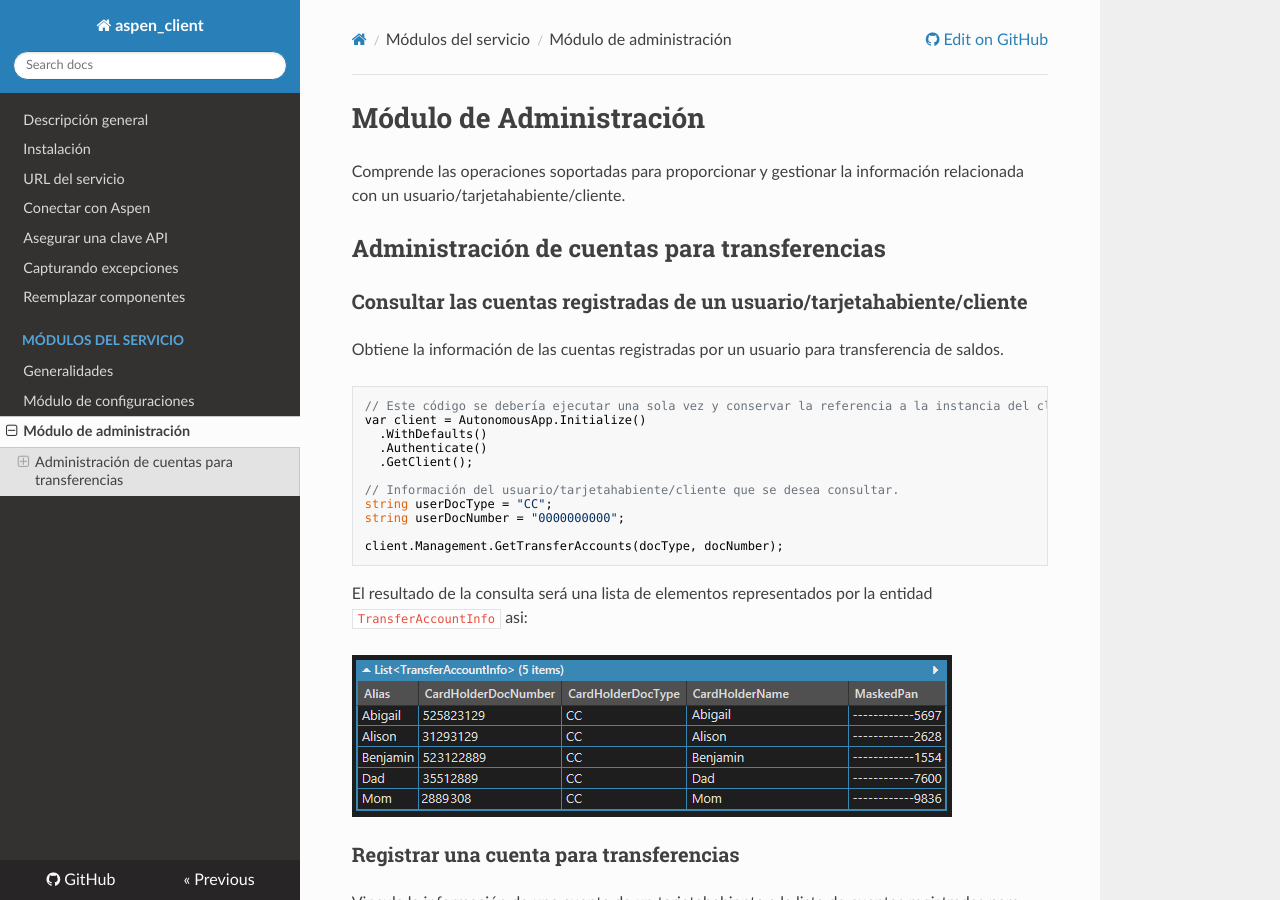
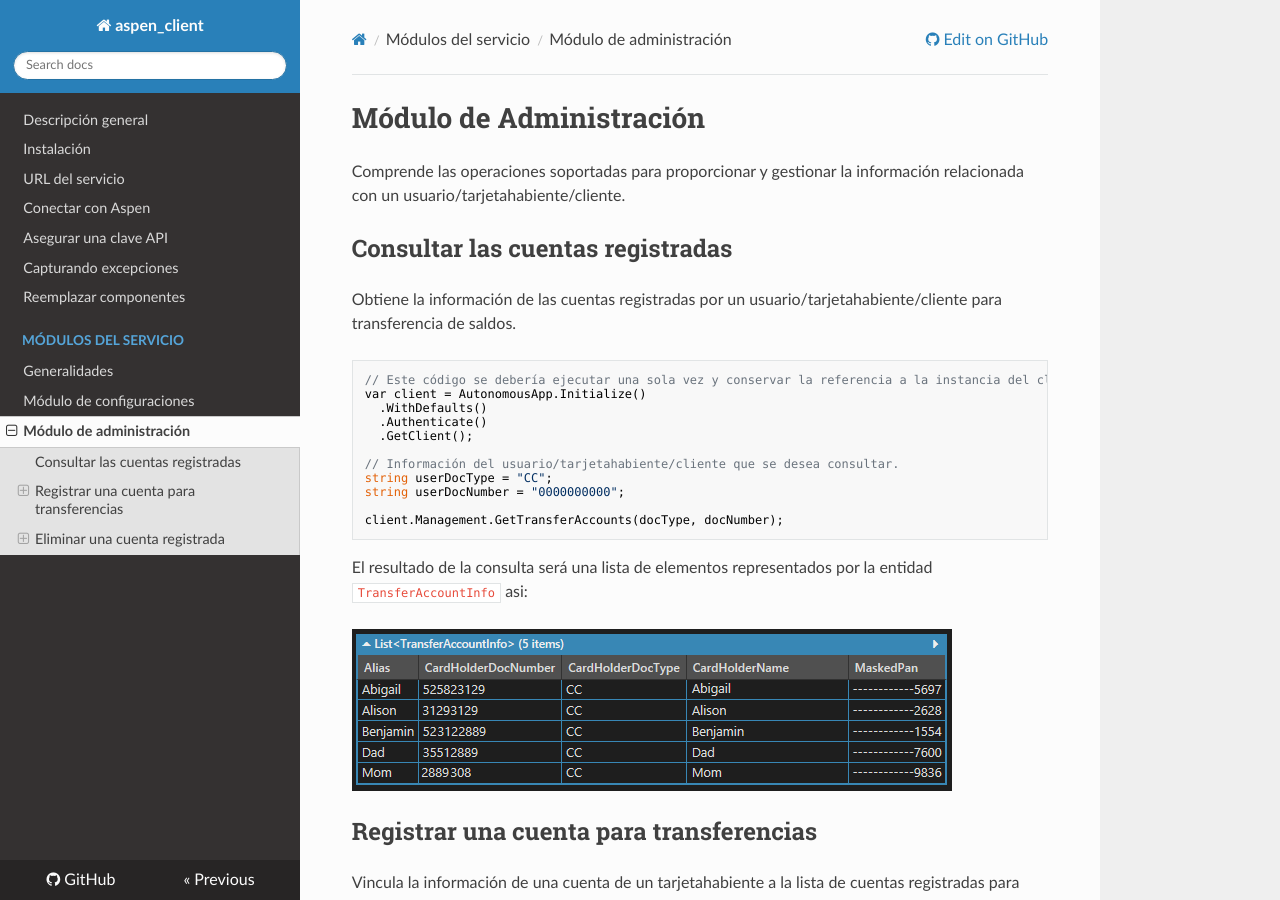
Before and after one commit to RD-Processa/Everco.Services.Aspen.Client.Docs, an MkDocs documentation site: the page built from docs/ManagementModule.md, in a window 1280 px wide and 900 px high. Built offline with MkDocs 1.6.1, drawn with Linux system fonts in a browser that asks for light colours; nearby versions of some CDN libraries; old or Windows-style settings are respelled for this version of MkDocs.

Commit message:
Ajustes de formato

````diff
--- a/docs/ManagementModule.md
+++ b/docs/ManagementModule.md
@@ -2,11 +2,9 @@
 
 Comprende las operaciones soportadas para proporcionar y gestionar la información relacionada con un usuario/tarjetahabiente/cliente.
 
-## Administración de cuentas para transferencias
+## Consultar las cuentas registradas
 
-### Consultar las cuentas registradas de un usuario/tarjetahabiente/cliente
-
-Obtiene la información de las cuentas registradas por un usuario para transferencia de saldos.
+Obtiene la información de las cuentas registradas por un usuario/tarjetahabiente/cliente para transferencia de saldos.
 
 ```c#
 // Este código se debería ejecutar una sola vez y conservar la referencia a la instancia del cliente.
@@ -26,11 +24,11 @@ El resultado de la consulta será una lista de elementos representados por la en
 
 ![Preview](https://github.com/RD-Processa/Everco.Services.Aspen.Client.Docs/blob/master/images/ManagementTransferAccountsExample.png?raw=true)
 
-### Registrar una cuenta para transferencias
+## Registrar una cuenta para transferencias
 
 Vincula la información de una cuenta de un tarjetahabiente a la lista de cuentas registradas para transferencia de fondos de un usuario.
 
-#### Utilizando el número de cuenta a registrar
+### Utilizando el número de cuenta a registrar
 
 ```c#
 // Información del usuario que registra la cuenta.
@@ -60,7 +58,7 @@ var client = AutonomousApp.Initialize()
 client.Management.LinkTransferAccount(userDocType, userDocNumber, linkTransferAccountInfo);
 ```
 
-#### Utilizando el número de documento asociado con la cuenta a registrar
+### Utilizando el número de documento asociado con la cuenta a registrar
 
 ```c#
 // Información del usuario que registra la cuenta.
@@ -80,9 +78,9 @@ var client = AutonomousApp.Initialize()
 client.Management.LinkTransferAccount(userDocType, userDocNumber, cardHolderDocType, cardHolderDocNumber);
 ```
 
-### Eliminar una cuenta registrada
+## Eliminar una cuenta registrada
 
-#### Utilizando el alias del registro
+### Utilizando el alias del registro
 
 Desvincula la información de una cuenta de la lista de cuentas registradas para transferencias de un cliente, usando el alias asociado en el momento del registro:
 
@@ -104,7 +102,7 @@ var client = AutonomousApp.Initialize()
 client.Management.UnlinkTransferAccount(userDocType, userDocNumber, accountAlias);
 ```
 
-#### Usando la información del titular de la cuenta registrada
+### Usando la información del titular de la cuenta registrada
 
 Utilizando el número de documento asociado con la cuenta registrada.
 
````
